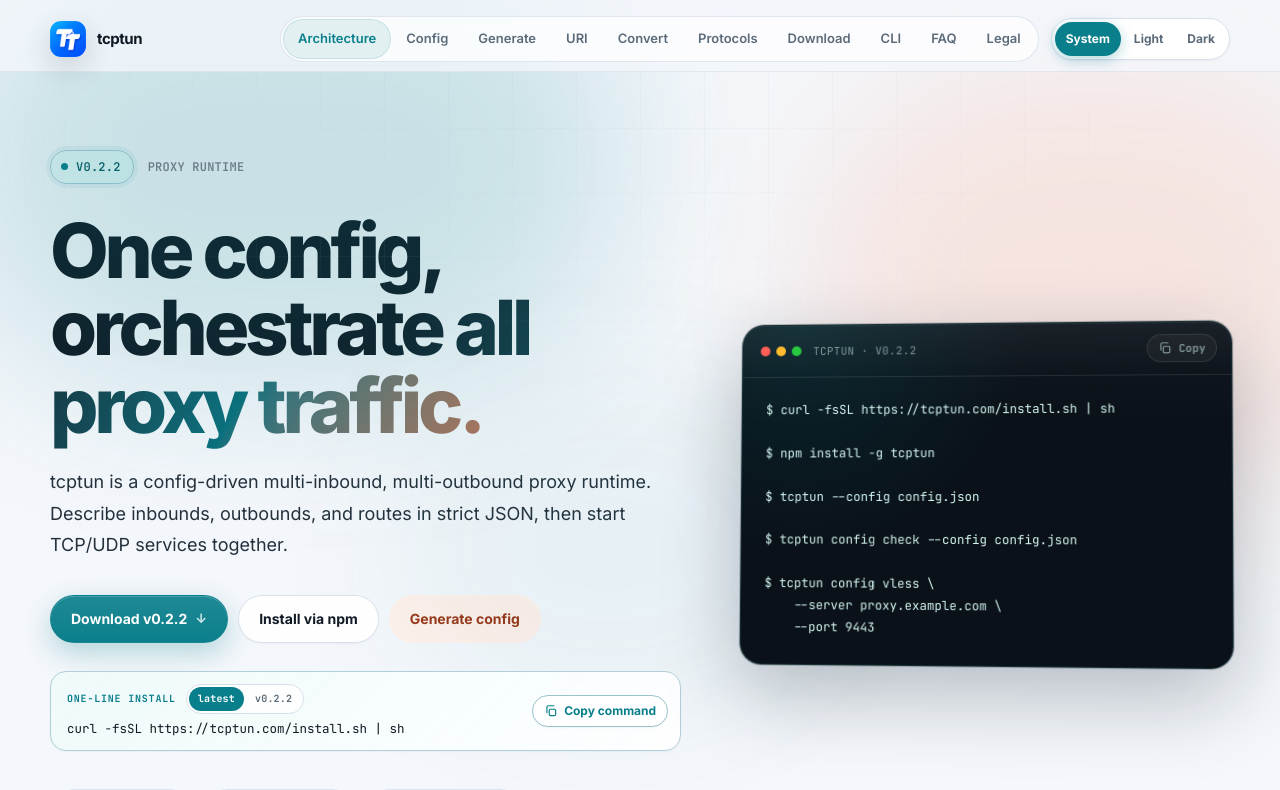
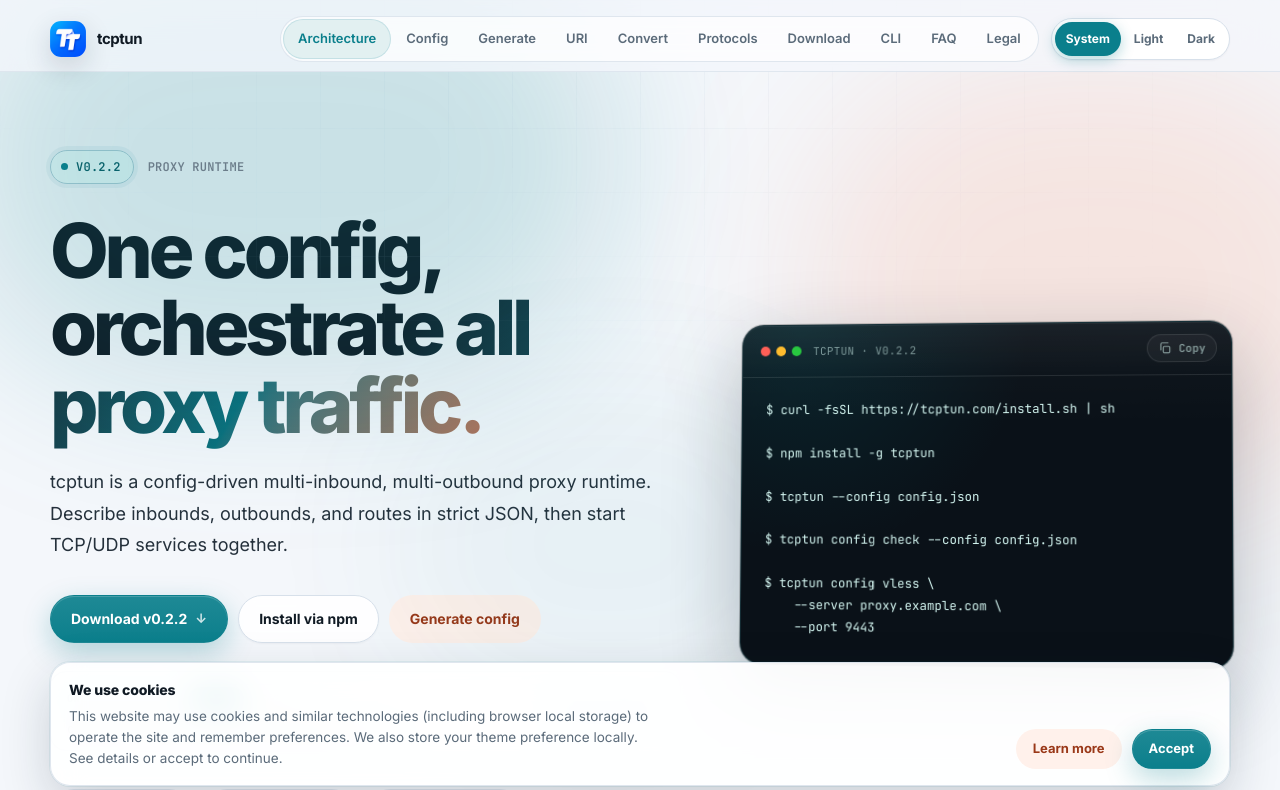
Before and after one commit to sskycn/tcptun, a Next.js app: page / in a window 1280 px wide. Shown: the top 790 px of the page. Built offline with nearby package versions, Linux system fonts and the light colour scheme.

Commit message:
feat(cookies): add cookie banner, settings links, and details panel

```diff
--- /dev/null
+++ b/app/cookie-banner.tsx
@@ -0,0 +1,86 @@
+"use client";
+
+import { useEffect, useId, useState } from "react";
+import { cookieNotice } from "./site-data";
+
+const storageKey = "tcptun-cookie-consent";
+export const cookieBannerOpenEvent = "tcptun-open-cookie-banner";
+
+export function openCookieBanner() {
+  if (typeof window === "undefined") return;
+  window.dispatchEvent(new Event(cookieBannerOpenEvent));
+}
+
+export default function CookieBanner() {
+  const [visible, setVisible] = useState(false);
+  const [detailsOpen, setDetailsOpen] = useState(false);
+  const detailsId = useId();
+
+  useEffect(() => {
+    try {
+      if (window.localStorage.getItem(storageKey) !== "accepted") {
+        setVisible(true);
+      }
+    } catch {
+      setVisible(true);
+    }
+
+    function onOpen() {
+      setDetailsOpen(true);
+      setVisible(true);
+    }
+
+    window.addEventListener(cookieBannerOpenEvent, onOpen);
+    return () => window.removeEventListener(cookieBannerOpenEvent, onOpen);
+  }, []);
+
+  function accept() {
+    try {
+      window.localStorage.setItem(storageKey, "accepted");
+    } catch {
+      // Ignore quota / private-mode failures; still hide the banner.
+    }
+    setVisible(false);
+    setDetailsOpen(false);
+  }
+
+  if (!visible) return null;
+
+  return (
+    <div className="cookie-banner" role="dialog" aria-label="Cookie notice" aria-modal="false">
+      <div className="cookie-banner-inner">
+        <div className="cookie-banner-copy">
+          <strong className="cookie-banner-title">We use cookies</strong>
+          <p>
+            {cookieNotice.intro} We also store your theme preference locally. See details or accept
+            to continue.
+          </p>
+          {detailsOpen ? (
+            <div className="cookie-banner-details" id={detailsId}>
+              <ul>
+                {cookieNotice.points.map((point) => (
+                  <li key={point}>{point}</li>
+                ))}
+              </ul>
+              <p>{cookieNotice.acceptance}</p>
+            </div>
+          ) : null}
+        </div>
+        <div className="cookie-banner-actions">
+          <button
+            type="button"
+            className="button ghost cookie-banner-details-toggle"
+            aria-expanded={detailsOpen}
+            aria-controls={detailsId}
+            onClick={() => setDetailsOpen((value) => !value)}
+          >
+            {detailsOpen ? "Hide details" : "Learn more"}
+          </button>
+          <button type="button" className="button primary" onClick={accept}>
+            Accept
+          </button>
+        </div>
+      </div>
+    </div>
+  );
+}
--- /dev/null
+++ b/app/cookie-settings-link.tsx
@@ -0,0 +1,20 @@
+"use client";
+
+import type { ReactNode } from "react";
+import { openCookieBanner } from "./cookie-banner";
+
+type CookieSettingsLinkProps = {
+  className?: string;
+  children?: ReactNode;
+};
+
+export default function CookieSettingsLink({
+  className,
+  children = "Cookies",
+}: CookieSettingsLinkProps) {
+  return (
+    <button type="button" className={className} onClick={() => openCookieBanner()}>
+      {children}
+    </button>
+  );
+}
--- a/app/globals.css
+++ b/app/globals.css
@@ -3415,6 +3415,137 @@
   font-weight: 800;
 }
 
+/* ---------- cookie banner ---------- */
+
+.cookie-banner {
+  position: fixed;
+  right: 0;
+  bottom: 0;
+  left: 0;
+  z-index: 80;
+  padding: 14px 16px calc(14px + env(safe-area-inset-bottom, 0px));
+  pointer-events: none;
+}
+
+.cookie-banner-inner {
+  display: flex;
+  align-items: flex-end;
+  justify-content: space-between;
+  gap: 18px 24px;
+  width: min(var(--content-width), calc(100vw - 32px));
+  margin: 0 auto;
+  border: 1px solid color-mix(in srgb, var(--line) 80%, transparent);
+  border-radius: var(--radius);
+  background: color-mix(in srgb, var(--surface) 92%, transparent);
+  backdrop-filter: blur(16px) saturate(1.2);
+  -webkit-backdrop-filter: blur(16px) saturate(1.2);
+  box-shadow:
+    0 18px 50px rgb(var(--shadow) / 0.18),
+    0 0 0 1px color-mix(in srgb, var(--primary) 8%, transparent);
+  padding: 16px 18px;
+  pointer-events: auto;
+}
+
+.cookie-banner-copy {
+  min-width: 0;
+  flex: 1;
+}
+
+.cookie-banner-title {
+  display: block;
+  margin-bottom: 6px;
+  color: var(--text);
+  font-size: 14px;
+  font-weight: 750;
+  letter-spacing: -0.01em;
+}
+
+.cookie-banner-copy > p {
+  margin: 0;
+  max-width: 68ch;
+  color: var(--muted);
+  font-size: 13.5px;
+  line-height: 1.55;
+}
+
+.cookie-banner-details {
+  display: grid;
+  gap: 10px;
+  margin-top: 12px;
+  border-top: 1px solid color-mix(in srgb, var(--line) 75%, transparent);
+  padding-top: 12px;
+  max-height: min(36vh, 280px);
+  overflow: auto;
+}
+
+.cookie-banner-details ul {
+  display: grid;
+  gap: 8px;
+  margin: 0;
+  padding: 0 0 0 1.15em;
+  color: var(--muted);
+  font-size: 13px;
+  line-height: 1.55;
+}
+
+.cookie-banner-details li::marker {
+  color: var(--primary);
+}
+
+.cookie-banner-details > p {
+  margin: 0;
+  color: var(--text);
+  font-size: 13px;
+  font-weight: 550;
+  line-height: 1.55;
+}
+
+.cookie-banner-actions {
+  display: flex;
+  flex-shrink: 0;
+  flex-wrap: wrap;
+  align-items: center;
+  justify-content: flex-end;
+  gap: 10px;
+}
+
+.cookie-banner-actions .button {
+  min-height: 40px;
+  padding: 0 16px;
+  font-size: 13px;
+}
+
+.footer-text-button {
+  appearance: none;
+  display: inline;
+  margin: 0;
+  border: 0;
+  background: none;
+  padding: 0;
+  color: inherit;
+  font: inherit;
+  font-weight: inherit;
+  text-align: left;
+  cursor: pointer;
+}
+
+.footer-column .footer-text-button {
+  color: var(--muted);
+  font-size: 13.5px;
+  font-weight: 550;
+  transition: color 160ms var(--ease-out);
+}
+
+.footer-column .footer-text-button:hover,
+.footer-bottom .footer-text-button:hover {
+  color: var(--primary);
+}
+
+.footer-bottom .footer-text-button {
+  color: var(--primary);
+  font-weight: 700;
+}
+
 /* ---------- footer ---------- */
 
 .footer {
@@ -3694,6 +3825,19 @@
 
   .disclaimer-grid {
     grid-template-columns: 1fr;
+  }
+
+  .cookie-banner-inner {
+    align-items: stretch;
+    flex-direction: column;
+  }
+
+  .cookie-banner-actions {
+    justify-content: stretch;
+  }
+
+  .cookie-banner-actions .button {
+    flex: 1;
   }
 
   .faq-answer {
--- a/app/page.tsx
+++ b/app/page.tsx
@@ -2,6 +2,8 @@
 import ConfigGenerator from "./config-generator";
 import ConfigSection from "./config-section";
 import CopyButton from "./copy-button";
+import CookieBanner from "./cookie-banner";
+import CookieSettingsLink from "./cookie-settings-link";
 import DisclaimerSection from "./disclaimer-section";
 import FaqSection from "./faq-section";
 import InstallCommand from "./install-command";
@@ -393,6 +395,7 @@
               <a href="#start">CLI</a>
               <a href="#faq">FAQ</a>
               <a href="#disclaimer">Disclaimer</a>
+              <CookieSettingsLink className="footer-text-button" />
             </div>
             <div className="footer-column">
               <h3>Download</h3>
@@ -415,10 +418,14 @@
             tcptun {displayVersion} ·{" "}
             <strong>Lawful use only · You bear all consequences · No warranty or promise.</strong>{" "}
             <a href="#disclaimer">Disclaimer</a>
+            {" · "}
+            <CookieSettingsLink className="footer-text-button" />
           </span>
           <a href="#top">Back to top</a>
         </div>
       </footer>
+
+      <CookieBanner />
     </main>
   );
 }
--- a/app/site-data.ts
+++ b/app/site-data.ts
@@ -105,6 +105,21 @@
     body: "By downloading, installing, configuring, or using tcptun or any tool on this website, you acknowledge and accept this disclaimer in full—especially lawful use, self-borne consequences, and the absence of any warranty or promise by the author. If you do not agree, do not use this software.",
   },
 ] as const;
+
+export const cookieNotice = {
+  title: "Cookies and local storage",
+  intro:
+    "This website may use cookies and similar technologies (including browser local storage) to operate the site and remember preferences.",
+  points: [
+    "Theme preference may be stored in your browser (for example localStorage key tcptun-theme) so light, dark, or system mode can be restored on later visits.",
+    "Hosting, CDN, or security infrastructure that serves this site may set technical cookies or logs needed to deliver pages, assets, and basic reliability.",
+    "Browser tools on this site (config generation, URI conversion, and Xray conversion) process data locally in your browser; those tools are not used by us to set advertising cookies.",
+    "We do not use first-party advertising or marketing tracking cookies on this site. Third-party services outside our control may still process requests according to their own policies.",
+    "You can clear cookies and site data in your browser settings at any time. Disabling storage may reset preferences such as theme.",
+  ],
+  acceptance:
+    "By continuing to browse or use this website, you acknowledge and accept this cookies statement. If you do not agree, please stop using the site and clear this site’s cookies and stored data from your browser.",
+} as const;
 
 export const binaryDownloads = [
   binary("tcptun-android-arm64-v0.2.2.apk", "android", "Android", "arm64", "ARM64", 51714794),
```
